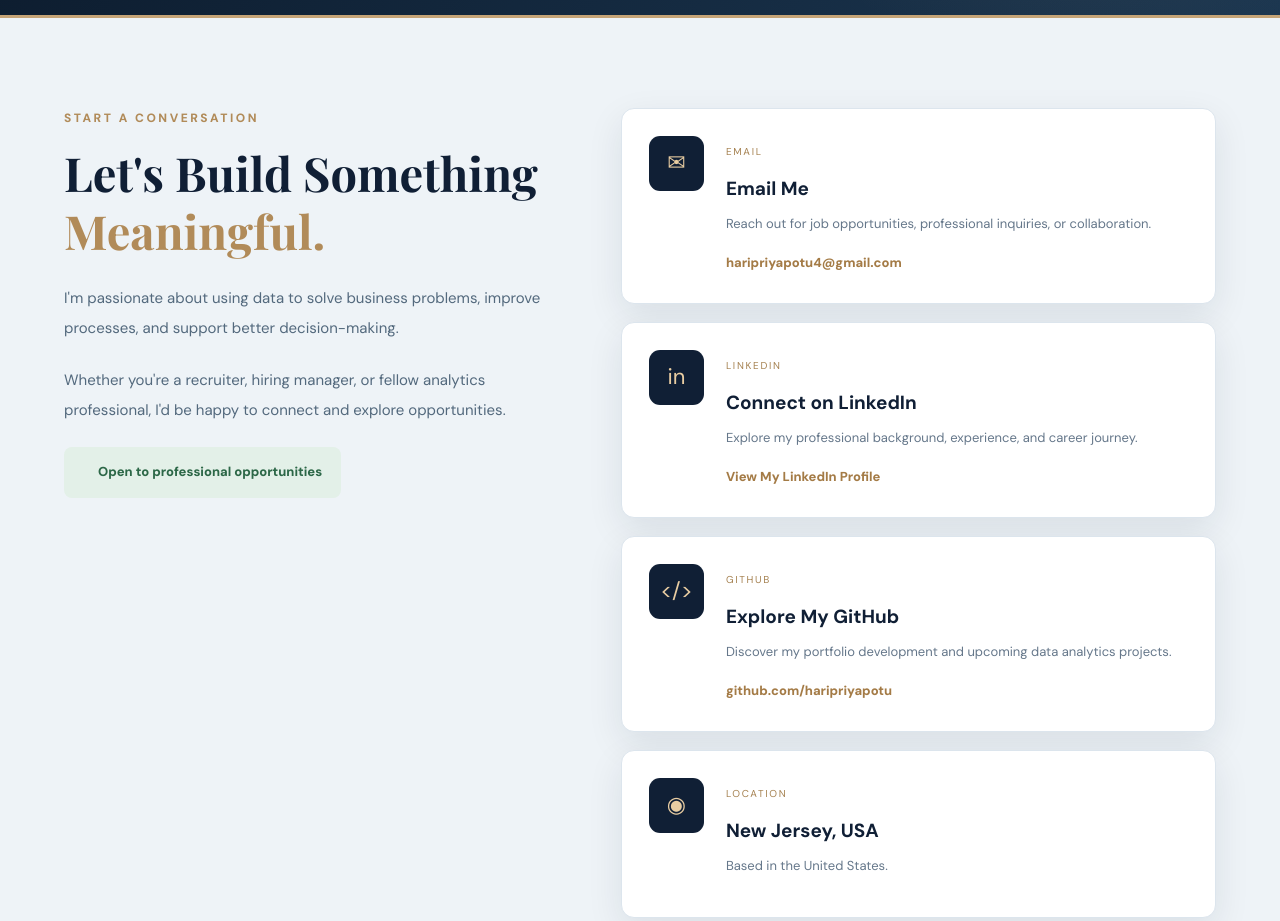
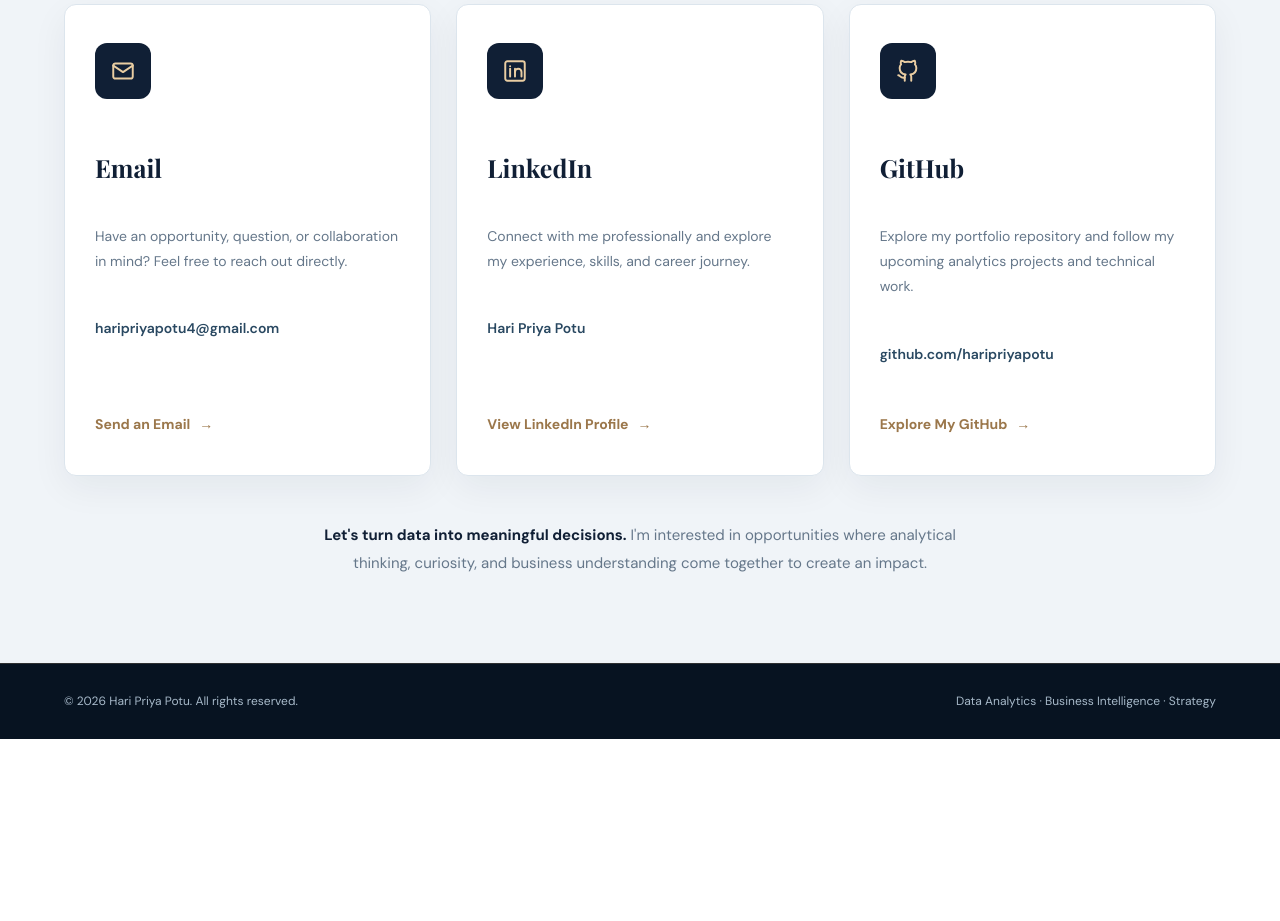
Before and after one commit to haripriya-portfolio/business-data-analyst-portfolio, a plain HTML site: page contact.html in a window 1280 px wide. Shown: the part 441-1362 px from the top of the page. After the commit the page ends 1180 px from the top, so only its background shows below. Drawn offline with nearby package versions, Linux system fonts and the light colour scheme.

Commit message:
Update contact page with recruiter-friendly introduction

```diff
--- a/contact.html
+++ b/contact.html
@@ -7,14 +7,159 @@
   <meta name="viewport" content="width=device-width, initial-scale=1.0">
 
   <meta name="description"
-        content="Contact Hari Priya Potu - Data and Business Analyst">
+        content="Connect with Hari Priya Potu, Data and Business Analyst.">
 
   <title>Contact | Hari Priya Potu</title>
 
   <link rel="stylesheet" href="style.css">
+
+  <style>
+    /* CONTACT PAGE ONLY */
+
+    .contact-page .page-banner {
+      padding: 52px 0 46px;
+    }
+
+    .contact-page .page-banner h1 {
+      margin-bottom: 14px;
+    }
+
+    .contact-page .contact-section {
+      background: #f0f4f8;
+      padding: 48px 0 85px;
+    }
+
+    .contact-page .contact-grid {
+      display: grid;
+      grid-template-columns: repeat(3, minmax(0, 1fr));
+      gap: 25px;
+    }
+
+    .contact-page .contact-card {
+      background: #ffffff;
+      border: 1px solid #dce5ed;
+      border-radius: 12px;
+      padding: 38px 30px;
+      box-shadow: 0 12px 36px rgba(16, 31, 53, 0.06);
+      transition: transform 0.25s ease,
+                  box-shadow 0.25s ease,
+                  border-color 0.25s ease;
+      display: flex;
+      flex-direction: column;
+      align-items: flex-start;
+    }
+
+    .contact-page .contact-card:hover {
+      transform: translateY(-5px);
+      border-color: #c5a477;
+      box-shadow: 0 16px 38px rgba(16, 31, 53, 0.12);
+    }
+
+    .contact-page .contact-icon {
+      width: 56px;
+      height: 56px;
+      border-radius: 12px;
+      background: #101f35;
+      color: #e9cda2;
+      display: flex;
+      align-items: center;
+      justify-content: center;
+      margin-bottom: 25px;
+    }
+
+    .contact-page .contact-icon svg {
+      width: 26px;
+      height: 26px;
+      stroke: currentColor;
+      fill: none;
+      stroke-width: 1.8;
+      stroke-linecap: round;
+      stroke-linejoin: round;
+    }
+
+    .contact-page .contact-card h2 {
+      font-family: 'Playfair Display', Georgia, serif;
+      color: #101f35;
+      font-size: 25px;
+      margin: 0 0 12px;
+    }
+
+    .contact-page .contact-card p {
+      color: #65778a;
+      font-size: 14px;
+      line-height: 1.8;
+      margin: 0 0 20px;
+    }
+
+    .contact-page .contact-detail {
+      font-size: 14px;
+      color: #294861;
+      font-weight: 600;
+      overflow-wrap: anywhere;
+      margin-bottom: 24px;
+    }
+
+    .contact-page .contact-link {
+      display: inline-flex;
+      align-items: center;
+      gap: 9px;
+      margin-top: auto;
+      color: #9b774b;
+      font-size: 14px;
+      font-weight: 700;
+      text-decoration: none;
+      transition: color 0.2s ease;
+    }
+
+    .contact-page .contact-link:hover {
+      color: #101f35;
+    }
+
+    .contact-page .contact-note {
+      text-align: center;
+      margin: 45px auto 0;
+      max-width: 680px;
+      color: #65778a;
+      font-size: 15px;
+      line-height: 1.9;
+    }
+
+    .contact-page .contact-note strong {
+      color: #101f35;
+    }
+
+    @media (max-width: 900px) {
+      .contact-page .contact-grid {
+        grid-template-columns: repeat(2, minmax(0, 1fr));
+      }
+    }
+
+    @media (max-width: 600px) {
+      .contact-page .page-banner {
+        padding: 38px 0 32px;
+      }
+
+      .contact-page .contact-section {
+        padding: 28px 0 55px;
+      }
+
+      .contact-page .contact-grid {
+        grid-template-columns: 1fr;
+        gap: 18px;
+      }
+
+      .contact-page .contact-card {
+        padding: 30px 24px;
+      }
+
+      .contact-page .contact-note {
+        margin-top: 30px;
+      }
+    }
+  </style>
 </head>
 
-<body>
+<body class="contact-page">
 
   <!-- NAVIGATION -->
   <header class="header">
@@ -37,9 +182,7 @@
         <a href="experience.html">Experience</a>
         <a href="projects.html">Projects</a>
         <a href="education.html">Education</a>
-        <a href="contact.html" class="active nav-contact">
-          Contact
-        </a>
+        <a href="contact.html" class="nav-contact active">Contact</a>
       </div>
 
     </nav>
@@ -47,205 +190,149 @@
 
   <main>
 
-    <!-- PAGE BANNER -->
+    <!-- ONE MAIN HEADING -->
     <section class="page-banner">
       <div class="container">
 
-        <p class="section-label">LET'S CONNECT</p>
-
-        <h1>Get in <span>Touch.</span></h1>
+        <h1>
+          Let's <span>Connect.</span>
+        </h1>
 
         <p>
-          Open to conversations about data analytics,
-          business intelligence, and professional opportunities.
+          Whether you're a recruiter exploring potential
+          talent, a hiring manager looking for an analytical
+          problem-solver, or a professional interested in
+          connecting, I'd love to hear from you. I'm always
+          open to meaningful conversations, new opportunities,
+          and collaborations where data can make a difference.
         </p>
 
       </div>
     </section>
 
-    <!-- CONTACT SECTION -->
-    <section class="section contact-section">
+    <!-- CONTACT CARDS -->
+    <section class="contact-section">
       <div class="container">
 
         <div class="contact-grid">
 
-          <!-- INTRODUCTION -->
-          <div class="contact-intro">
+          <!-- EMAIL -->
+          <article class="contact-card">
 
-            <p class="section-label">
-              START A CONVERSATION
+            <div class="contact-icon">
+              <svg viewBox="0 0 24 24" aria-hidden="true">
+                <rect x="3" y="5" width="18"
+                      height="14" rx="2"></rect>
+                <path d="m3 7 9 6 9-6"></path>
+              </svg>
+            </div>
+
+            <h2>Email</h2>
+
+            <p>
+              Have an opportunity, question,
+              or collaboration in mind?
+              Feel free to reach out directly.
             </p>
 
-            <h2 class="section-title">
-              Let's Build Something
-              <span>Meaningful.</span>
-            </h2>
+            <div class="contact-detail">
+              haripriyapotu4@gmail.com
+            </div>
+
+            <a class="contact-link"
+               href="mailto:haripriyapotu4@gmail.com">
+              Send an Email
+              <span aria-hidden="true">→</span>
+            </a>
+
+          </article>
+
+          <!-- LINKEDIN -->
+          <article class="contact-card">
+
+            <div class="contact-icon">
+              <svg viewBox="0 0 24 24" aria-hidden="true">
+                <rect x="3" y="3" width="18"
+                      height="18" rx="2"></rect>
+                <path d="M7.5 10v7"></path>
+                <path d="M7.5 7.5h.01"></path>
+                <path d="M12 17v-7"></path>
+                <path d="M12 13a3 3 0 0 1 6 0v4"></path>
+              </svg>
+            </div>
+
+            <h2>LinkedIn</h2>
 
             <p>
-              I'm passionate about using data to solve
-              business problems, improve processes,
-              and support better decision-making.
+              Connect with me professionally
+              and explore my experience,
+              skills, and career journey.
             </p>
 
+            <div class="contact-detail">
+              Hari Priya Potu
+            </div>
+
+            <a class="contact-link"
+               href="https://www.linkedin.com/in/hari-p-7a3872176/"
+               target="_blank"
+               rel="noopener noreferrer">
+              View LinkedIn Profile
+              <span aria-hidden="true">→</span>
+            </a>
+
+          </article>
+
+          <!-- GITHUB -->
+          <article class="contact-card">
+
+            <div class="contact-icon">
+              <svg viewBox="0 0 24 24" aria-hidden="true">
+                <path d="M9 18c-4 1-4-2-6-2"></path>
+                <path d="M15 21v-3.5a3 3 0 0 0-.8-2.3
+                         c2.7-.3 5.5-1.3 5.5-6
+                         a4.7 4.7 0 0 0-1.3-3.3
+                         4.4 4.4 0 0 0-.1-3.3
+                         S16.8 2.4 15 3.8
+                         a12 12 0 0 0-6 0
+                         C7.2 2.4 5.7 2.6 5.7 2.6
+                         a4.4 4.4 0 0 0-.1 3.3
+                         4.7 4.7 0 0 0-1.3 3.3
+                         c0 4.7 2.8 5.7 5.5 6
+                         A3 3 0 0 0 9 17.5V21"></path>
+              </svg>
+            </div>
+
+            <h2>GitHub</h2>
+
             <p>
-              Whether you're a recruiter, hiring manager,
-              or fellow analytics professional,
-              I'd be happy to connect and explore opportunities.
+              Explore my portfolio repository
+              and follow my upcoming analytics
+              projects and technical work.
             </p>
 
-            <div class="contact-availability">
-              <span class="availability-dot"></span>
-              Open to professional opportunities
+            <div class="contact-detail">
+              github.com/haripriyapotu
             </div>
 
-          </div>
+            <a class="contact-link"
+               href="https://github.com/haripriyapotu"
+               target="_blank"
+               rel="noopener noreferrer">
+              Explore My GitHub
+              <span aria-hidden="true">→</span>
+            </a>
 
-          <!-- CONTACT CARDS -->
-          <div class="contact-cards">
-
-            <!-- EMAIL -->
-            <div class="contact-card">
-
-              <div class="contact-card-icon">
-                ✉
-              </div>
-
-              <div class="contact-card-content">
-
-                <span class="contact-card-label">
-                  EMAIL
-                </span>
-
-                <h3>Email Me</h3>
-
-                <p>
-                  Reach out for job opportunities,
-                  professional inquiries, or collaboration.
-                </p>
-
-                <a href="mailto:haripriyapotu4@gmail.com"
-                   class="contact-link">
-                  haripriyapotu4@gmail.com
-                </a>
-
-              </div>
-
-            </div>
-
-            <!-- LINKEDIN -->
-            <div class="contact-card">
-
-              <div class="contact-card-icon">
-                in
-              </div>
-
-              <div class="contact-card-content">
-
-                <span class="contact-card-label">
-                  LINKEDIN
-                </span>
-
-                <h3>Connect on LinkedIn</h3>
-
-                <p>
-                  Explore my professional background,
-                  experience, and career journey.
-                </p>
-
-                <a href="https://www.linkedin.com/in/hari-p-7a3872176/"
-                   target="_blank"
-                   rel="noopener noreferrer"
-                   class="contact-link">
-                  View My LinkedIn Profile
-                </a>
-
-              </div>
-
-            </div>
-
-            <!-- GITHUB -->
-            <div class="contact-card">
-
-              <div class="contact-card-icon">
-                &lt;/&gt;
-              </div>
-
-              <div class="contact-card-content">
-
-                <span class="contact-card-label">
-                  GITHUB
-                </span>
-
-                <h3>Explore My GitHub</h3>
-
-                <p>
-                  Discover my portfolio development
-                  and upcoming data analytics projects.
-                </p>
-
-                <a href="https://github.com/haripriyapotu"
-                   target="_blank"
-                   rel="noopener noreferrer"
-                   class="contact-link">
-                  github.com/haripriyapotu
-                </a>
-
-              </div>
-
-            </div>
-
-            <!-- LOCATION -->
-            <div class="contact-card">
-
-              <div class="contact-card-icon">
-                ◉
-              </div>
-
-              <div class="contact-card-content">
-
-                <span class="contact-card-label">
-                  LOCATION
-                </span>
-
-                <h3>New Jersey, USA</h3>
-
-                <p>
-                  Based in the United States.
-                </p>
-
-              </div>
-
-            </div>
-
-          </div>
+          </article>
 
         </div>
 
-      </div>
-    </section>
-
-    <!-- CONTACT CTA -->
-    <section class="page-cta">
-      <div class="container">
-
-        <p class="section-label">
-          READY TO CONNECT?
+        <p class="contact-note">
+          <strong>Let's turn data into meaningful decisions.</strong>
+          I'm interested in opportunities where analytical
+          thinking, curiosity, and business understanding
+          come together to create an impact.
         </p>
-
-        <h2>
-          Let's Talk <span>Analytics.</span>
-        </h2>
-
-        <p>
-          Interested in discussing a role,
-          project, or collaboration opportunity?
-          I'd love to hear from you.
-        </p>
-
-        <a href="mailto:haripriyapotu4@gmail.com"
-           class="btn btn-gold">
-          Send Me an Email
-        </a>
 
       </div>
     </section>
```
